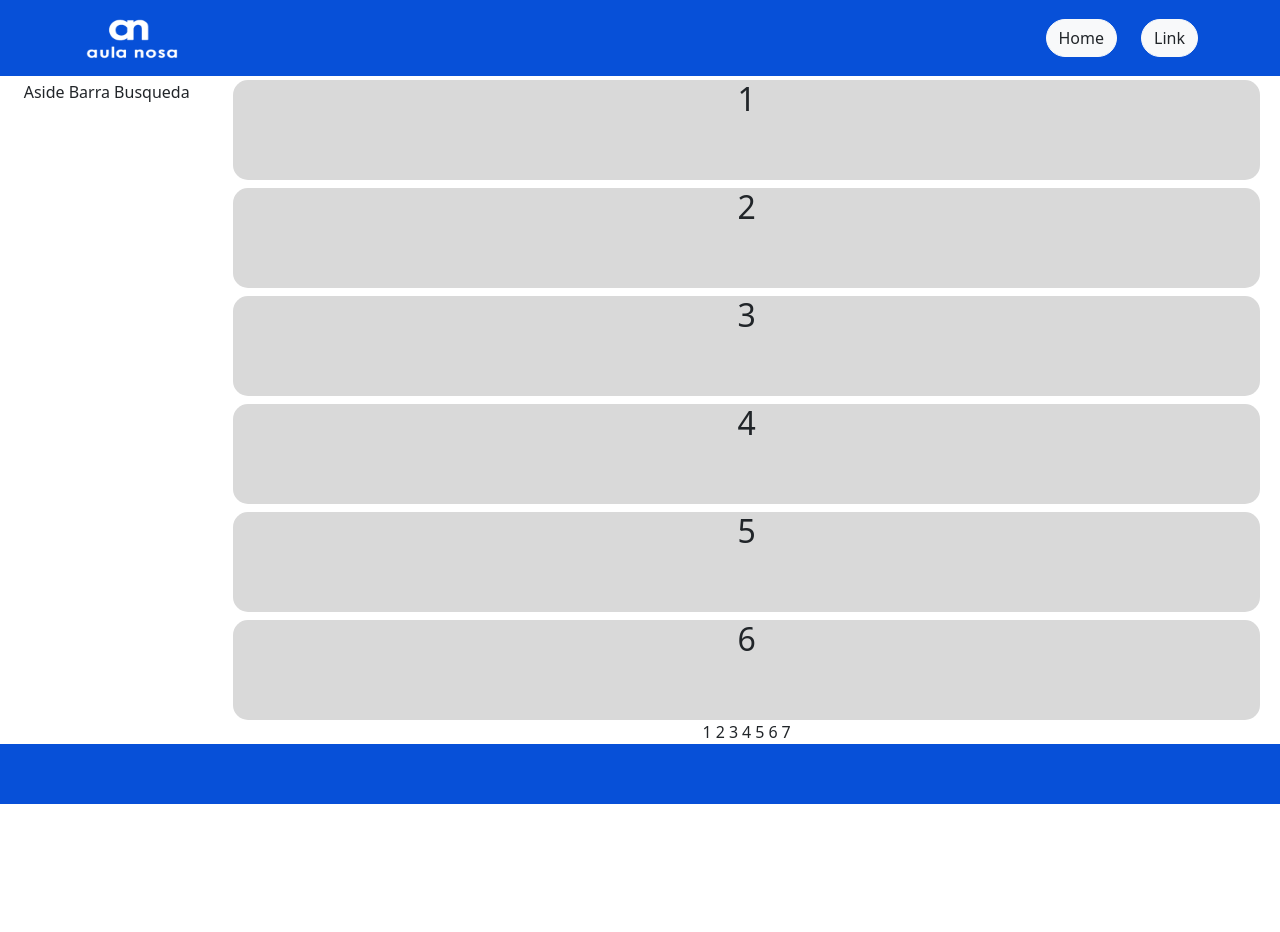
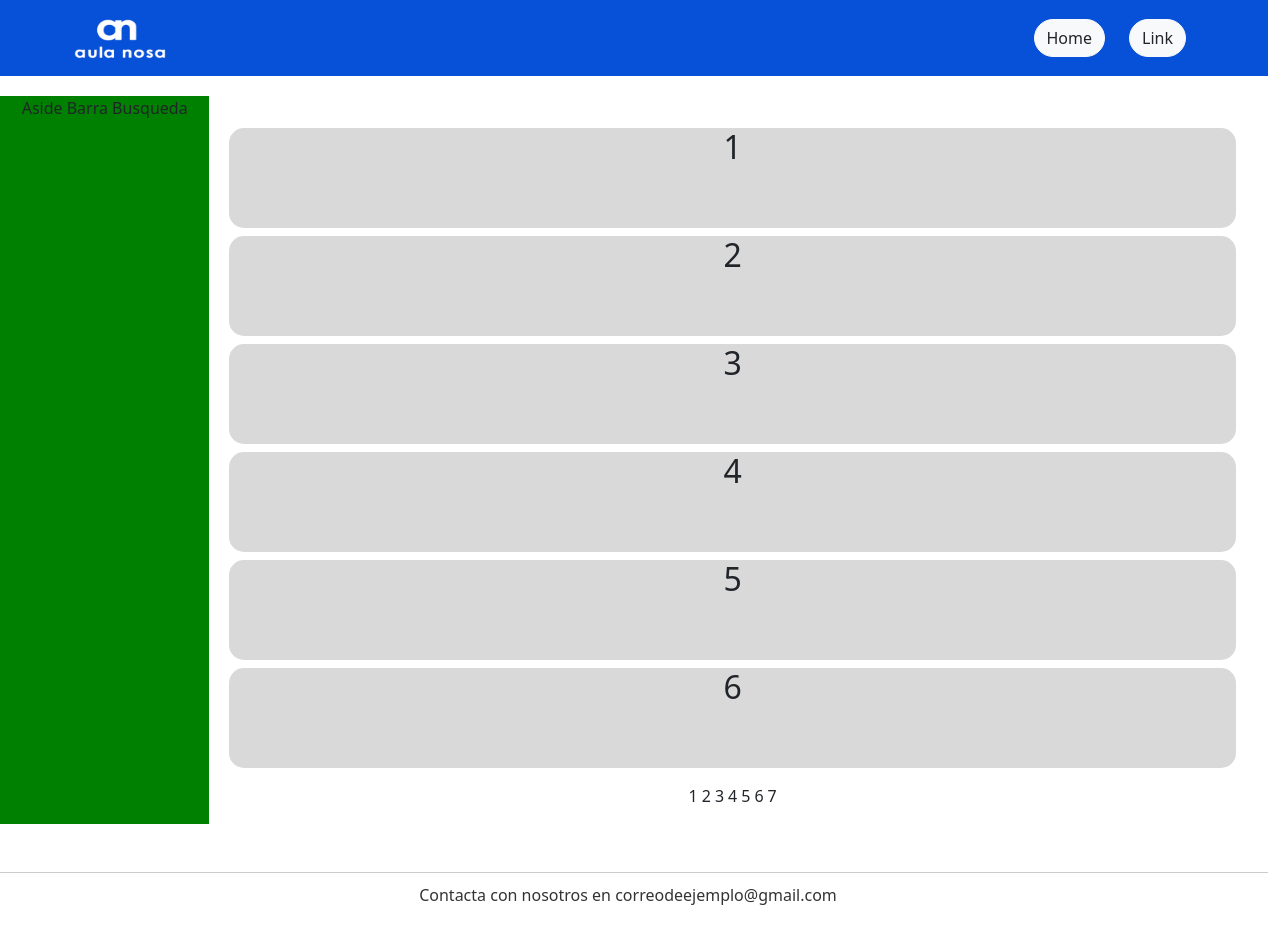
Before and after one commit to pabloalbrdz/PracticaFinDeCursoWebAulaNosa23-24, a React (Create React App) app: page / in a window 1280 px wide. Before the commit the page ends 804 px from the top, so only its background shows below. Built offline with nearby package versions, Linux system fonts and the light colour scheme.

Commit message:
#10 Diseño Pantalla Buscar Cursos y Buscar Ofertas

```diff
--- a/src/App.css
+++ b/src/App.css
@@ -2,7 +2,7 @@
   text-align: center;
 }
 
-.App-logo {
+/* .App-logo {
   height: 40vmin;
   pointer-events: none;
 }
@@ -35,7 +35,7 @@
   to {
     transform: rotate(360deg);
   }
-}
+} */
 
 nav {
   background-color: #0750D8;
--- a/src/component/Article.js
+++ b/src/component/Articulo.js
@@ -1,6 +1,6 @@
-import "./Article.css";
+import "./Articulo.css";
 
-function Article ({title}){
+function Articulo ({title}){
     return(
         <div className="article-div">
             <h2>{title}</h2>
@@ -8,4 +8,4 @@ function Article ({title}){
     );
 }
 
-export default Article;
+export default Articulo;
--- /dev/null
+++ b/src/component/Footer.css
@@ -0,0 +1,22 @@
+#footer-campus {
+    /* position: fixed; */
+    bottom: 0;
+    width: 100%;
+    background-color: transparent;
+    border-top: 1px solid #ccc;
+    /* Línea delimitadora */
+    padding: 10px 0;
+    /* Añadir espacio entre la línea y el contenido */
+}
+
+.containercampus {
+    max-width: 960px;
+    /* Ancho máximo del contenido */
+    margin: 0 auto;
+    /* Centrar el contenido */
+}
+
+.evol-footer-2 {
+    color: #333;
+    /* Color del texto */
+}
--- /dev/null
+++ b/src/component/Footer.js
@@ -0,0 +1,17 @@
+import Button from 'react-bootstrap/Button';
+import Card from 'react-bootstrap/Card';
+import 'bootstrap/dist/css/bootstrap.min.css';
+import './Footer.css';
+
+
+function Footer() {
+  return (
+    <footer id="footer-campus">
+      <div className="container containercampus" id="container-footer-campus">
+        <span className="evol-footer-2">Contacta con nosotros en correodeejemplo@gmail.com</span>
+      </div>
+    </footer>
+  );
+}
+
+export default Footer;
--- /dev/null
+++ b/src/component/Header.css
@@ -0,0 +1,3 @@
+header{
+    width: 100%;
+}
--- a/src/component/Header.js
+++ b/src/component/Header.js
@@ -3,6 +3,7 @@ import Nav from 'react-bootstrap/Nav';
 import Navbar from 'react-bootstrap/Navbar';
 import Button from 'react-bootstrap/Button';
 import AulaNosaLogo from '../assets/img/logo.png';
+import "./Header.css"
 
 function Header() {
   return (
--- a/src/view/CursosOfertas.css
+++ b/src/view/CursosOfertas.css
@@ -9,3 +9,10 @@ footer{
     margin-left: 2px;
     margin-right: 2px;
 }
+
+#cursosofertaspantallaMain{
+    margin-bottom: 5%;
+}
+#aside1{
+    background-color: green;
+}
--- a/src/view/CursosOfertas.js
+++ b/src/view/CursosOfertas.js
@@ -1,17 +1,18 @@
-import Article from "../component/Article";
+import Articulo from "../component/Articulo";
 import "./CursosOfertas.css";
 import Header from "../component/Header";
+import Footer from "../component/Footer";
 
 function CursosOfertas(){
 
     let array = new Array();
     for (let i=1; i<=6; i++){
-        array.push(<Article title={i}></Article>);
+        array.push(<Articulo title={i}></Articulo>);
     }
 
     let ofertascursos = new Array();
     for (let i=1; i<=40; i++){
-        ofertascursos.push(<Article title={i}></Article>);
+        ofertascursos.push(<Articulo title={i}></Articulo>);
     }
 
     let pagina = 0;
@@ -27,25 +28,22 @@ function CursosOfertas(){
     }
 
     return(
-        <div id="cursosofertaspantalla" className="row">
-            <header className="col-12">
-                <Header></Header>
-            </header>
-            <main className="col-12 d-flex flex-row mt-1">
-                <aside className="col-2">
+        <div id="cursosofertaspantalla" className="row vw-100">
+            <Header></Header>
+            <main id="cursosofertaspantallaMain" className="col-12 d-flex flex-row mt-1">
+                <aside id="aside1" className="col-2 mt-3 h-100">
                     Aside Barra Busqueda
                 </aside>
-                <section className="col-10">
+                <section className="col-10 mt-5">
                     <div className="d-flex flex-column gap-2">
                         {array}
                     </div>
-                    <div id="paginacionCursosOfertas">
+                    <div id="paginacionCursosOfertas" className="mt-3">
                         {pags}
                     </div>
                 </section>
-
             </main>
-            <footer></footer>
+            <Footer></Footer>
         </div>
     );
 }
```
Also changed, not shown: src/component/Articulo.css (renamed from src/component/Article.css).
